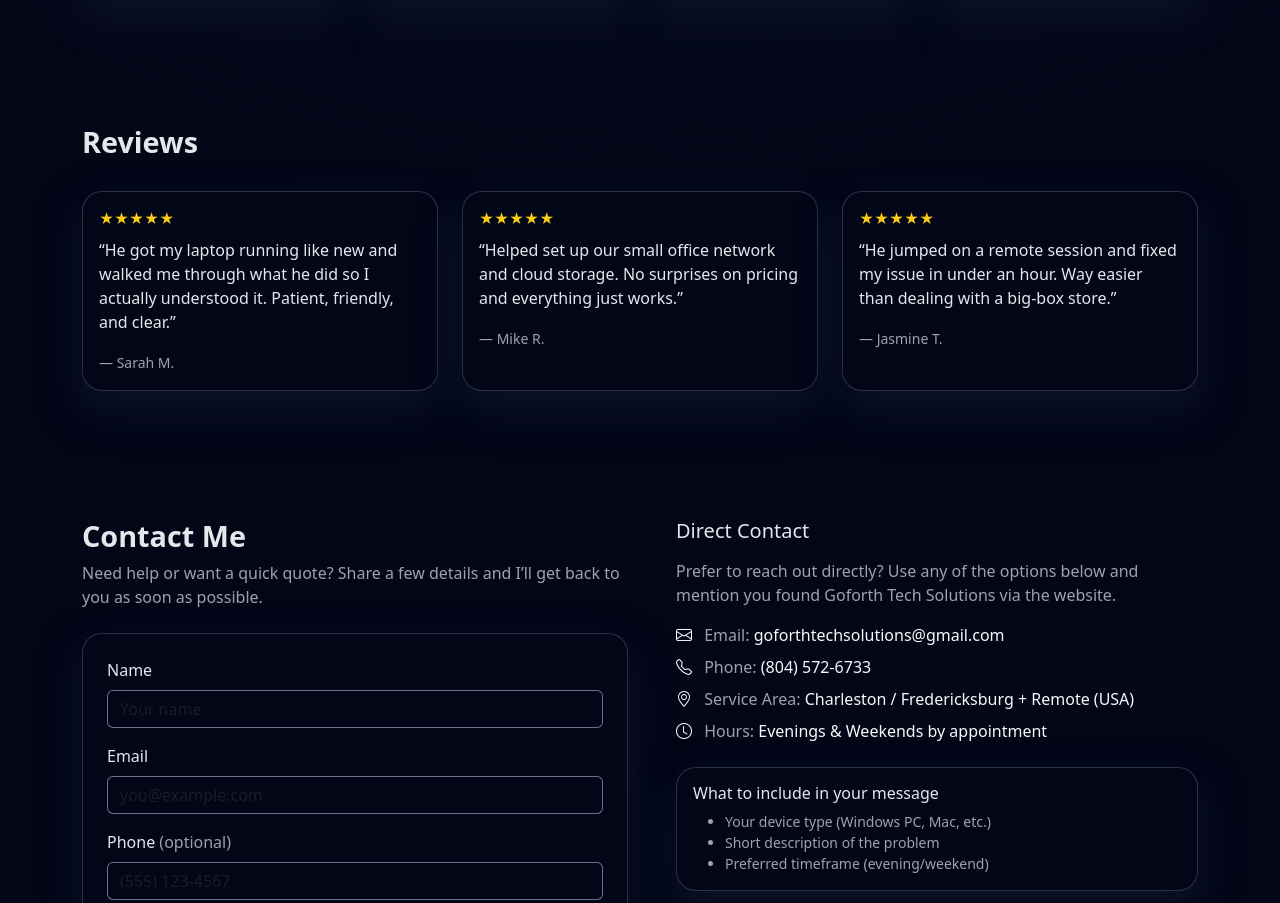
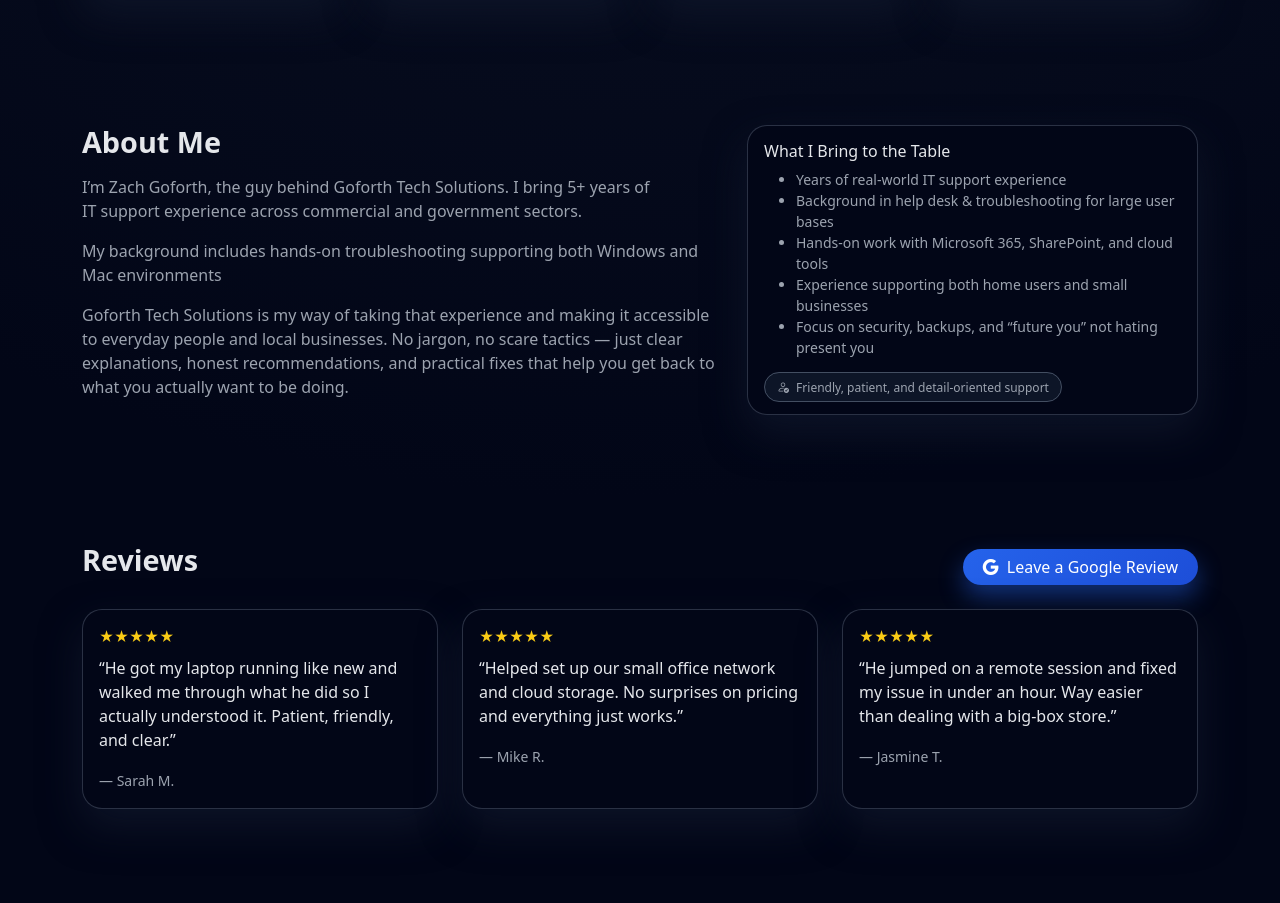
Before and after one commit to GoforthTechSolutions/GoforthTechSolutions, a plain HTML site: page index.html in a window 1280 px wide. Shown: the part 1127-2030 px from the top of the page. Drawn offline with nearby package versions, Linux system fonts and the light colour scheme.

Commit message:
Update index.html

```diff
--- a/index.html
+++ b/index.html
@@ -3,6 +3,7 @@
 <head>
   <meta charset="utf-8">
   <title>Goforth Tech Solutions | Go forth and fix it.</title>
+  <link rel="icon" type="image/x-icon" href="GTS Head Logo.png">
   <meta name="viewport" content="width=device-width, initial-scale=1">
   <meta name="description"
         content="Goforth Tech Solutions provides friendly, modern IT solutions and tech support for home users and small businesses.">
@@ -232,7 +233,6 @@
     <div class="container">
       <a class="navbar-brand d-flex flex-column flex-sm-row align-items-start align-items-sm-center" href="#">
         <div class="d-flex align-items-center">
-          <span>GT</span>
           <strong>Goforth Tech Solutions</strong>
         </div>
         <small class="brand-tagline">Go forth and fix it.</small>
@@ -253,6 +253,9 @@
         <ul class="navbar-nav ms-auto mb-2 mb-lg-0 align-items-lg-center">
           <li class="nav-item">
             <a class="nav-link" href="#services">Services</a>
+          </li>
+          <li class="nav-item">
+            <a class="nav-link" href="#aboutMe">About Me</a>
           </li>
           <li class="nav-item">
             <a class="nav-link" href="#reviews">Reviews</a>
@@ -470,12 +473,65 @@
     </div>
   </section>
 
+    <!-- About -->
+    <section id="aboutMe" class="section-padding">
+        <div class="container">
+          <div class="row g-4 align-items-start">
+            <div class="col-lg-7">
+              <h2 class="section-title mb-3">About Me</h2>
+              <p class="section-intro mb-3">
+                I’m Zach Goforth, the guy behind Goforth Tech Solutions. I bring 5+ years of IT support experience across commercial and government sectors.
+              </p>
+              <p class="text-muted-soft mb-3">
+                My background includes hands-on troubleshooting supporting both Windows and Mac environments
+              </p>
+              <p class="text-muted-soft mb-0">
+                Goforth Tech Solutions is my way of taking that experience and making it
+                accessible to everyday people and local businesses. No jargon, no scare tactics —
+                just clear explanations, honest recommendations, and practical fixes that help you
+                get back to what you actually want to be doing.
+              </p>
+            </div>
+
+            <div class="col-lg-5">
+              <div class="card-modern p-3 h-100">
+                <h6 class="mb-2">What I Bring to the Table</h6>
+                <ul class="small text-muted-soft mb-3">
+                  <li>Years of real-world IT support experience</li>
+                  <li>Background in help desk & troubleshooting for large user bases</li>
+                  <li>Hands-on work with Microsoft 365, SharePoint, and cloud tools</li>
+                  <li>Experience supporting both home users and small businesses</li>
+                  <li>Focus on security, backups, and “future you” not hating present you</li>
+                </ul>
+                <span class="badge-soft">
+                  <i class="bi bi-person-check me-1"></i>
+                  Friendly, patient, and detail-oriented support
+                </span>
+              </div>
+            </div>
+          </div>
+        </div>
+      </section>
+
   <!-- Reviews -->
   <section id="reviews" class="section-padding">
     <div class="container">
       <div class="row align-items-end mb-4">
         <div class="col-lg-7">
           <h2 class="section-title mb-2">Reviews</h2>
+        </div>
+
+        <!-- New button column -->
+        <div class="col-lg-5 text-lg-end mt-3 mt-lg-0">
+          <a
+            href="https://your-google-business-review-link"
+            class="btn btn-gradient btn-pill"
+            target="_blank"
+            rel="noopener"
+          >
+            <i class="bi bi-google me-1"></i>
+            Leave a Google Review
+          </a>
         </div>
       </div>
 
```
